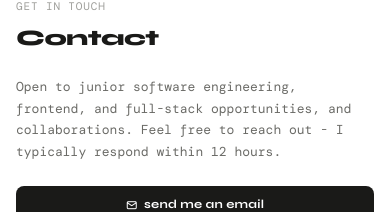
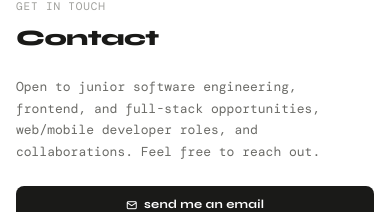
Before and after one commit to EricMerida/Portfolio, a React (Vite) app: page / in a window 390 px wide. Shown: the part 3593-3805 px from the top of the page. Built offline with nearby package versions, Linux system fonts and the light colour scheme; the HTML template or start-up script is replaced by a standard one; a web font is replaced by a local one.

Commit message:
Revise contact section description and roles
Updated the contact section to include web/mobile developer roles and removed the response time mention.

```diff
--- a/src/components/Contact.jsx
+++ b/src/components/Contact.jsx
@@ -14,8 +14,8 @@ export default function Contact() {
         <h2 className="section-title">Contact</h2>
 
         <p className={styles.sub}>
-          Open to junior software engineering, frontend, and full-stack opportunities, and collaborations.
-          Feel free to reach out - I typically respond within 12 hours.
+          Open to junior software engineering, frontend, and full-stack opportunities, web/mobile developer roles, and collaborations.
+          Feel free to reach out.
         </p>
 
         <div className={styles.actions}>
```
